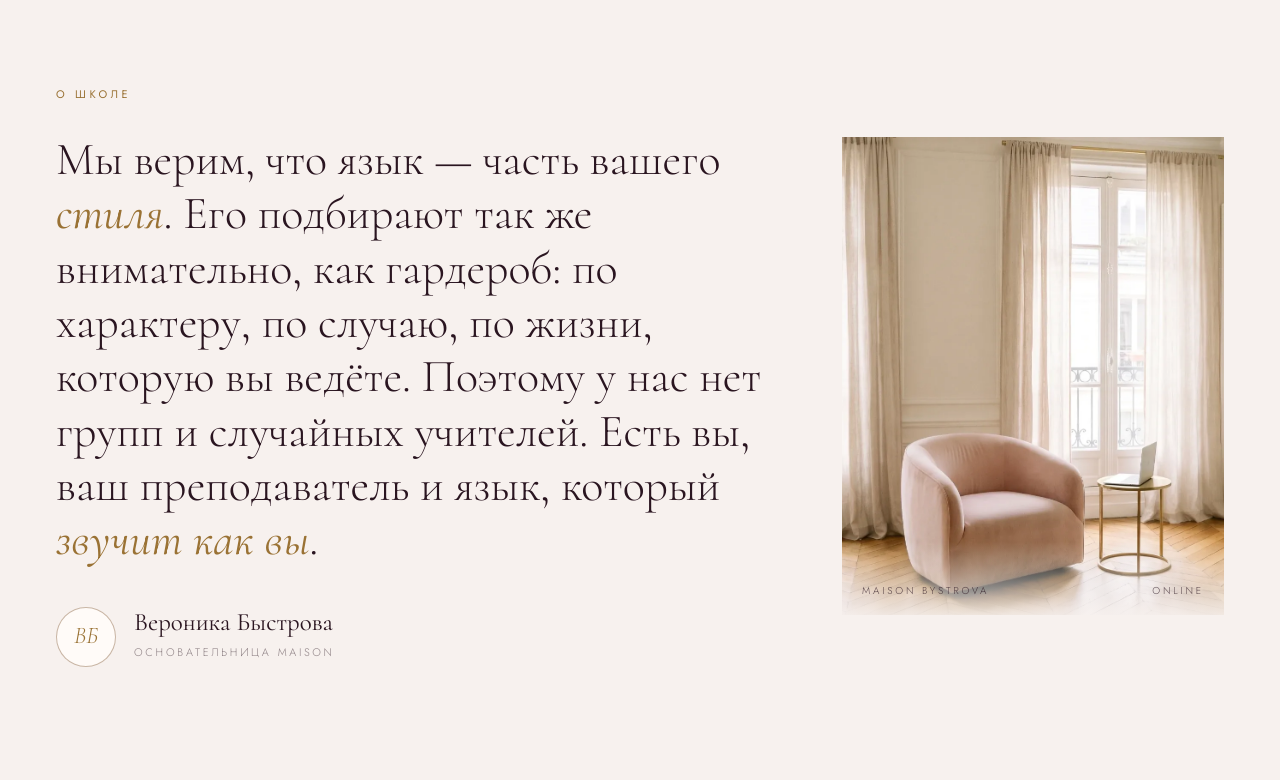
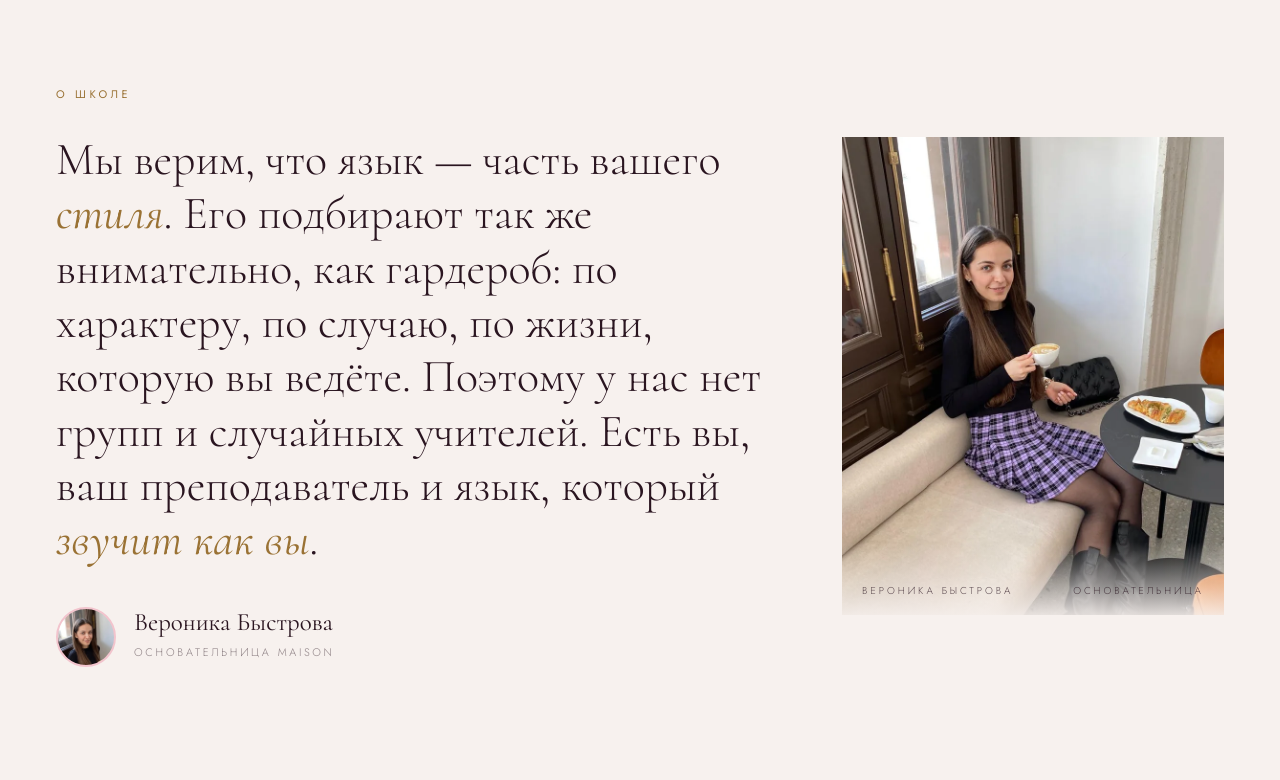
Before and after one commit to AnatolyBystrov/maion_bystrova, a plain HTML site: page index.html in a window 1280 px wide. Shown: the part 1120-1900 px from the top of the page. Drawn offline with Linux system fonts and the light colour scheme.

Commit message:
Add Veronika's photos
Co-Authored-By: Claude Opus 5.5 <noreply@anthropic.com>
Claude-Session: https://claude.ai/code/session_01D8AAKhHLYtpHG4q4qLcVUk

```diff
--- a/index.html
+++ b/index.html
@@ -149,6 +149,8 @@ section{padding-block:clamp(80px,10vw,140px)}
 .team{display:grid;grid-template-columns:repeat(4,1fr);border-top:1px solid var(--line-2)}
 .t{padding:36px 28px 8px 0;display:grid;gap:14px;align-content:start;min-width:0}
 .t .medal{width:112px;height:112px;font-size:40px}
+.medal.photo{background:var(--img) center/cover no-repeat;border:2px solid var(--peony)}
+.team-sec .t.founder .medal.photo{background:var(--img) center/cover no-repeat;border-color:var(--gold-soft);box-shadow:0 0 0 6px var(--wine),0 0 0 7px rgba(217,184,119,.6)}
 .t .medal.photo{background:var(--img) center/cover no-repeat;border:2px solid var(--peony);box-shadow:0 0 0 6px var(--wine),0 0 0 7px rgba(242,196,205,.45)}
 .team-sec .t.founder .medal{background:var(--gold-soft);color:var(--wine-deep);border-color:var(--gold-soft)}
 .t h3{font-size:clamp(28px,2.4vw,36px);font-weight:400}
@@ -266,12 +268,12 @@ footer{padding-block:56px 28px;overflow:hidden;border-top:1px solid var(--line)}
         <p class="cap" style="margin-bottom:28px">О школе</p>
         <p class="big">Мы верим, что язык — часть вашего <em>стиля</em>. Его подбирают так же внимательно, как гардероб: по характеру, по случаю, по жизни, которую вы ведёте. Поэтому у нас нет групп и случайных учителей. Есть вы, ваш преподаватель и язык, который <em>звучит как вы</em>.</p>
         <div class="sign">
-          <div class="medal">ВБ</div>
+          <div class="medal photo" role="img" aria-label="Вероника Быстрова" style="--img:url(img/veronika.webp)"></div>
           <div><b>Вероника Быстрова</b><span>Основательница Maison</span></div>
         </div>
       </div>
-      <figure class="frame" id="about-frame" role="img" aria-label="Розовое кресло и ноутбук в светлой гостиной" style="margin:0;--img:url(img/salon-chair.webp) center/cover no-repeat">
-        <figcaption><span>Maison Bystrova</span><span>Online</span></figcaption>
+      <figure class="frame" id="about-frame" role="img" aria-label="Вероника Быстрова, основательница школы" style="margin:0;--img:url(img/veronika-full.webp) center/cover no-repeat">
+        <figcaption><span>Вероника Быстрова</span><span>Основательница</span></figcaption>
       </figure>
     </div>
   </section>
@@ -327,7 +329,7 @@ footer{padding-block:56px 28px;overflow:hidden;border-top:1px solid var(--line)}
       </div>
       <div class="team">
         <article class="t founder">
-          <div class="medal">ВБ</div>
+          <div class="medal photo" role="img" aria-label="Вероника Быстрова" style="--img:url(img/veronika.webp)"></div>
           <p class="cap">Основательница · English</p>
           <h3>Вероника Быстрова</h3>
           <p>Создала школу и лично отбирает каждого преподавателя.</p>
```
Also changed, not shown: img/veronika-full.webp (added), img/veronika.webp (added).
